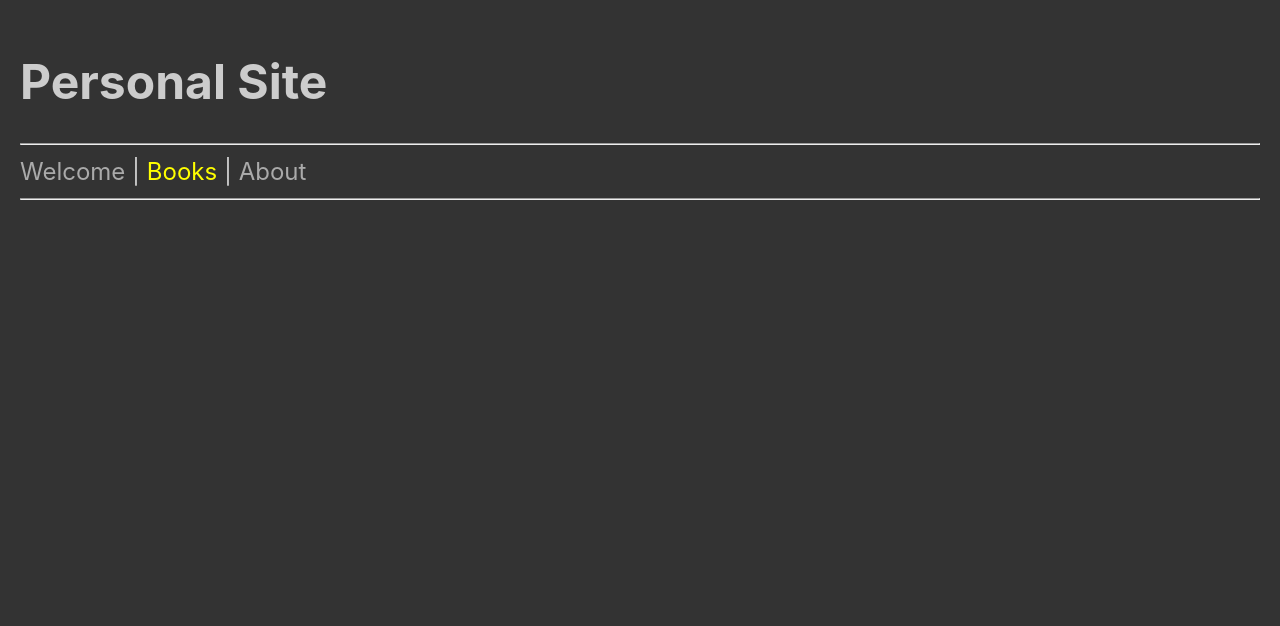
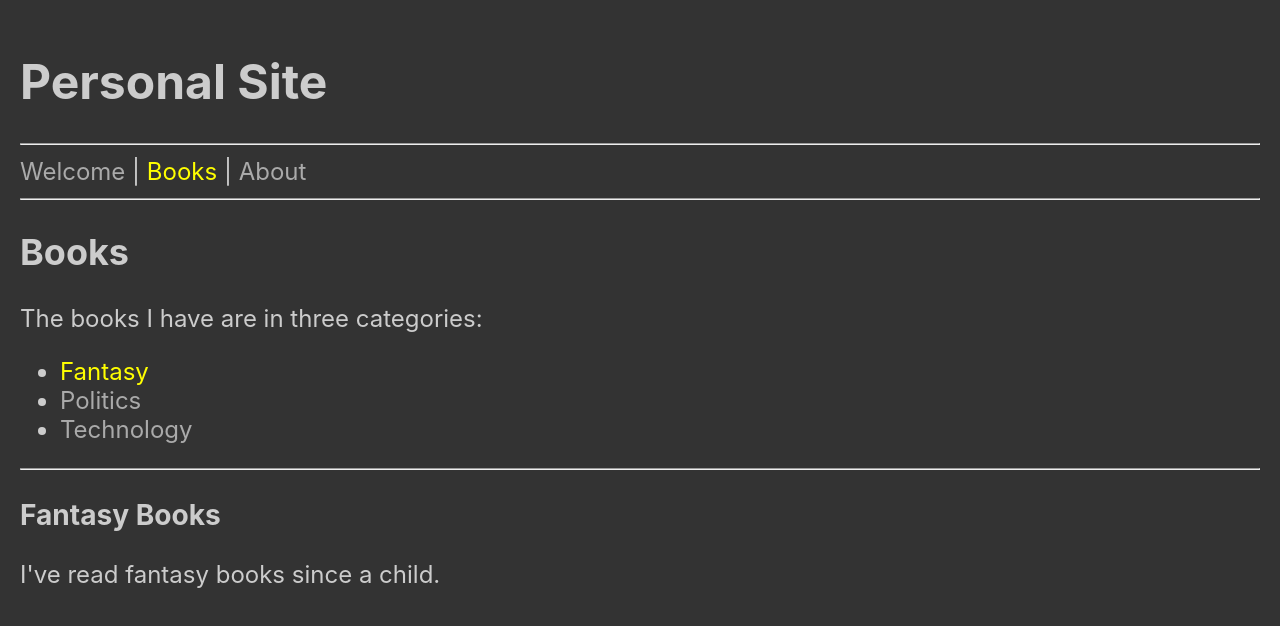
Before and after one commit to edwardtanguay/howto-react-router-nested-navbars, a React (Vite) app: page /books/fantasy in a window 1280 px wide. Shown: the top 626 px of the page. Built offline with nearby package versions, Linux system fonts and the light colour scheme.

Commit message:
subnav works

```diff
--- a/src/App.jsx
+++ b/src/App.jsx
@@ -15,7 +15,7 @@
 			<hr />
 			<Routes>
 				<Route path="/welcome" element={<PageWelcome />} />
-				<Route path="/books" element={<PageBooks />} />
+				<Route path="/books/*" element={<PageBooks />} />
 				<Route path="/about" element={<PageAbout />} />
 				<Route path="/" element={<Navigate to="/welcome" replace />}/>
 			</Routes>
--- a/src/pages/PageBooks.jsx
+++ b/src/pages/PageBooks.jsx
@@ -1,15 +1,35 @@
 import { BookGroupFantasy } from '../components/BookGroupFantasy';
 import { BookGroupPolitics } from '../components/BookGroupPolitics';
 import { BookGroupTechnology } from '../components/BookGroupTechnology';
+import { NavLink, Routes, Route, Navigate } from 'react-router-dom';
 
 export const PageBooks = () => {
 	return (
 		<div className="page_books">
 			<h2>Books</h2>
-			<p>This is the book page.</p>
-			<BookGroupFantasy />
-			<BookGroupPolitics />
-			<BookGroupTechnology />
+			<p>The books I have are in three categories:</p>
+
+			<ul>
+				<li>
+					<NavLink to="fantasy">Fantasy</NavLink>
+				</li>
+				<li>
+					<NavLink to="politics">Politics</NavLink>
+				</li>
+				<li>
+					<NavLink to="technology">Technology</NavLink>
+				</li>
+			</ul>
+			<hr />
+			<Routes>
+				<Route path="fantasy" element={<BookGroupFantasy />} />
+				<Route path="politics" element={<BookGroupPolitics />} />
+				<Route path="technology" element={<BookGroupTechnology />} />
+				<Route
+					path="/"
+					element={<Navigate to="/books/fantasy" replace />}
+				/>
+			</Routes>
 		</div>
 	);
 };
```
